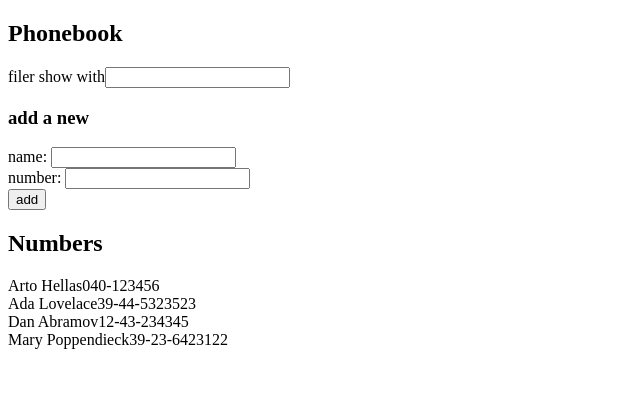
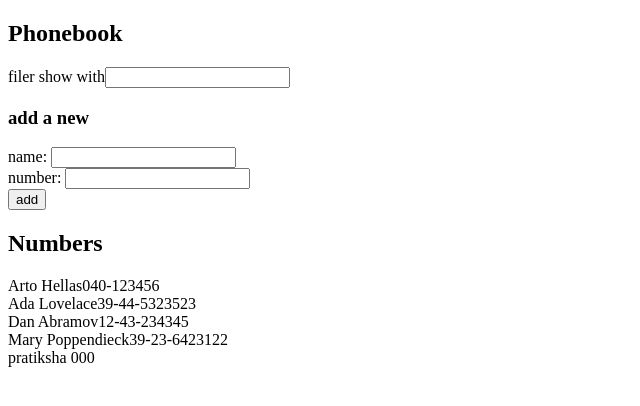
Before and after one commit to pratiksj/fullstack-exercise, a React (Create React App) app in the folder exercises/part2/: page / in a window 1280 px wide. Shown: the top 406 px of the page, without its empty margins (0-640 px from the left). Built offline with nearby package versions, Linux system fonts and the light colour scheme; data requests are answered from the project's data file.

Commit message:
complete:2.12  and 2.13 exercises of part-2

```diff
--- a/exercises/part2/db.json
+++ b/exercises/part2/db.json
@@ -1,5 +1,5 @@
 {
-    "persons":[
+  "persons": [
     {
       "name": "Arto Hellas",
       "number": "040-123456",
@@ -19,6 +19,11 @@
       "name": "Mary Poppendieck",
       "number": "39-23-6423122",
       "id": 4
+    },
+    {
+      "name": "pratiksha ",
+      "number": "000",
+      "id": 5
     }
   ]
 }
--- a/exercises/part2/src/App.js
+++ b/exercises/part2/src/App.js
@@ -1,8 +1,8 @@
 import { useEffect, useState } from "react";
-import axios from "axios";
 import Filter from "./components/Filter";
 import PersonForm from "./components/PersonForm";
 import Persons from "./components/Persons";
+import personServices from "./services/persons";
 
 const App = () => {
   const [persons, setPersons] = useState([]);
@@ -11,8 +11,8 @@
   const [filter, setFilter] = useState("");
 
   useEffect(() => {
-    axios.get("http://localhost:3001/persons").then((response) => {
-      setPersons(response.data);
+    personServices.getAll().then((response) => {
+      setPersons(response);
     });
   }, []);
 
@@ -27,7 +27,10 @@
       name: newName,
       number: newNumber,
     };
-    setPersons([...persons, newObject]);
+
+    personServices
+      .create(newObject)
+      .then((response) => setPersons([...persons, newObject]));
 
     setNewName("");
     setNewNumber("");
--- /dev/null
+++ b/exercises/part2/src/services/persons.js
@@ -0,0 +1,14 @@
+import axios from "axios";
+const baseUrl = "http://localhost:3001/persons";
+
+const getAll = () => {
+  let request = axios.get(baseUrl);
+  return request.then((response) => response.data);
+};
+
+const create = (newObject) => {
+  let request = axios.post(baseUrl, newObject);
+  return request.then((response) => response.data);
+};
+
+export default { getAll, create };
```
Also changed, not shown: 1 other file (tests, documents, lock files or other folders). Lines whose indentation alone changed are shown as unchanged.
